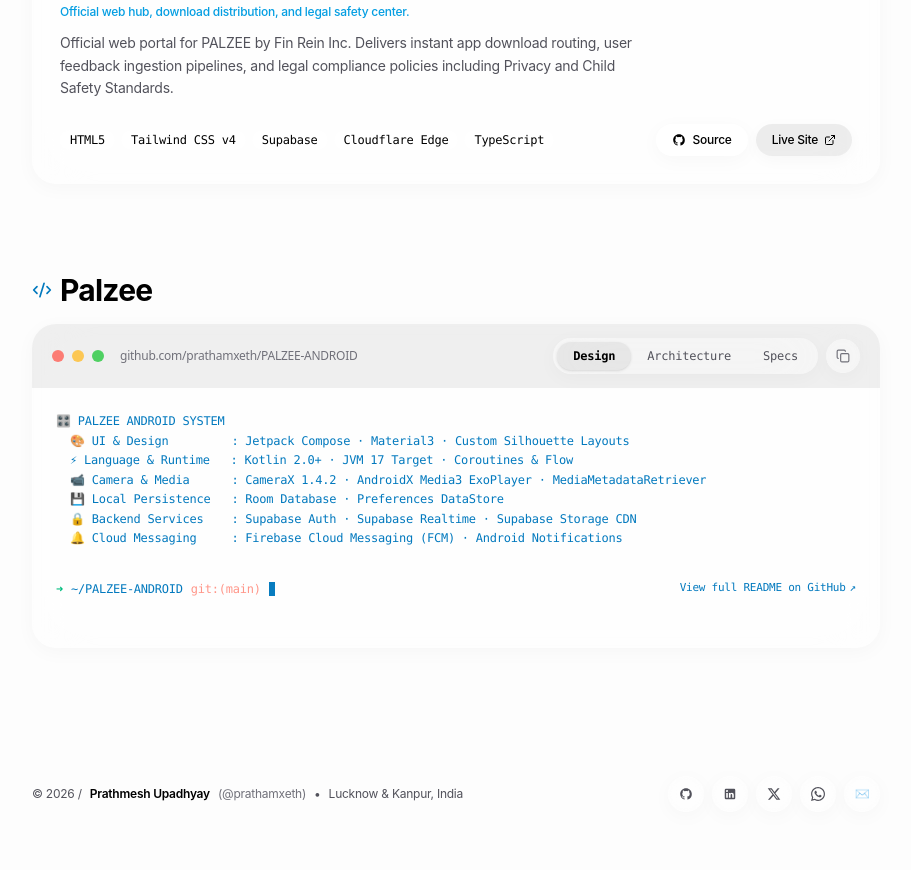
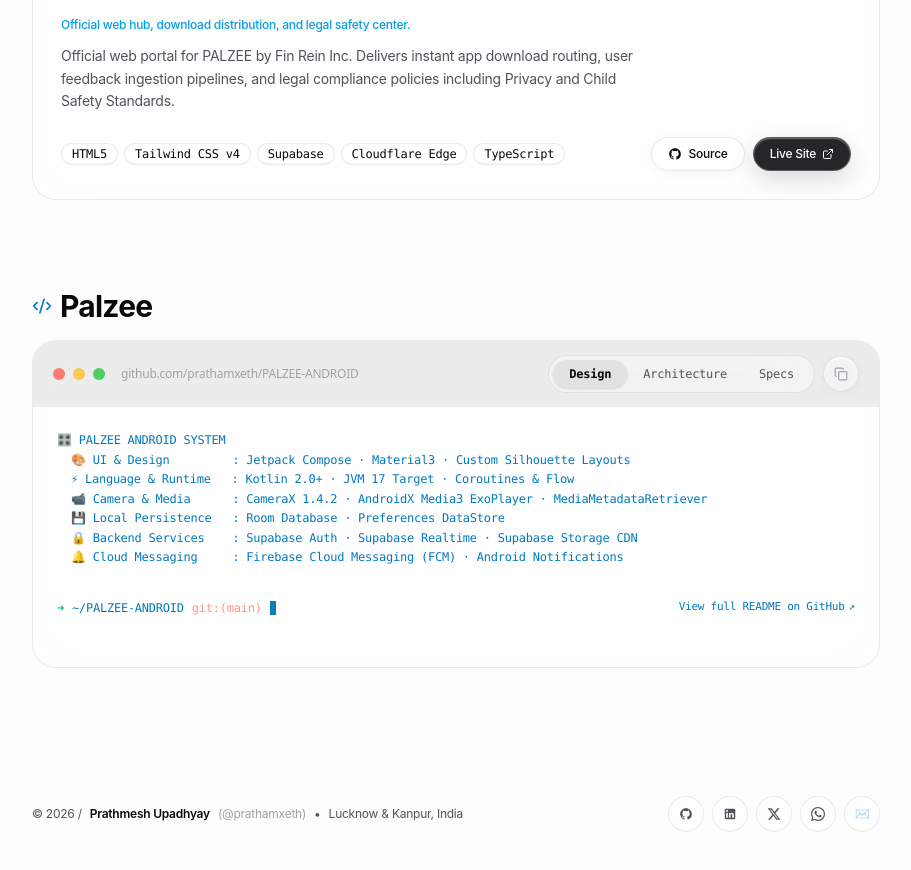
Before and after one commit to prathamxeth/pratham-portfolio, a Next.js app: page / in a window 1280 px wide. Shown: the part 1100-1970 px from the top of the page, without its empty margins (184-1095 px from the left). Built offline with nearby package versions, Linux system fonts and the light colour scheme.

Commit message:
refactor: update LiquidGL design tokens and glassmorphism styles across themes

```diff
--- a/src/app/globals.css
+++ b/src/app/globals.css
@@ -1,31 +1,35 @@
 @import "tailwindcss";
 
 :root {
-  /* Light Theme Palette: Deep Black Bold Titles, Neutral Grey Body */
+  /* LiquidGL Clean Light Theme Palette */
   --background: #fdfdfd;
   --page-bg: #fdfdfd;
-  --foreground: #000000;
-  --neutral-strong: #000000;
+  --foreground: #09090b;
+  --neutral-strong: #09090b;
   --neutral-medium: #52525b;
-  --neutral-weak: #71717a;
+  --neutral-weak: #a1a1aa;
+  --neutral-border: rgba(0, 0, 0, 0.08);
+  --neutral-border-strong: rgba(0, 0, 0, 0.16);
+  --neutral-alpha-weak: rgba(0, 0, 0, 0.03);
+  --neutral-alpha-medium: rgba(0, 0, 0, 0.06);
 
-  /* Pure Borderless Liquid Glass (Light) */
+  /* LiquidGL Refraction Tokens (Light) */
   --liquid-glass-bg: rgba(255, 255, 255, 0.45);
-  --liquid-glass-border: transparent;
-  --liquid-glass-bevel: none;
-  --liquid-glass-shadow: 0 4px 20px rgba(0, 0, 0, 0.03);
-  --liquid-glass-shadow-hover: 0 10px 30px rgba(2, 121, 190, 0.08);
+  --liquid-glass-border: rgba(0, 0, 0, 0.08);
+  --liquid-glass-bevel: inset 0 1.5px 2px 0 rgba(255, 255, 255, 0.95), inset 0 -1px 1px 0 rgba(0, 0, 0, 0.03);
+  --liquid-glass-shadow: 0 10px 30px rgba(0, 0, 0, 0.04), 0 0 0 1px rgba(0, 0, 0, 0.03);
+  --liquid-glass-shadow-hover: 0 18px 45px rgba(2, 121, 190, 0.12), 0 0 0 1px rgba(2, 121, 190, 0.25);
 
-  /* Active Crystal Pill (Light) */
-  --liquid-active-bg: rgba(0, 0, 0, 0.06);
-  --liquid-active-border: transparent;
-  --liquid-active-text: #000000;
+  /* Active Liquid Indicator (Light) */
+  --liquid-active-bg: rgba(0, 0, 0, 0.07);
+  --liquid-active-border: rgba(0, 0, 0, 0.12);
+  --liquid-active-text: #09090b;
 
-  /* Primary Liquid Pill Button (Light) */
-  --liquid-primary-bg: rgba(0, 0, 0, 0.07);
-  --liquid-primary-text: #000000;
-  --liquid-primary-border: transparent;
-  --liquid-primary-shadow: 0 4px 16px rgba(0, 0, 0, 0.03);
+  /* Primary Liquid Button (Light) */
+  --liquid-primary-bg: rgba(9, 9, 11, 0.88);
+  --liquid-primary-text: #ffffff;
+  --liquid-primary-border: rgba(255, 255, 255, 0.25);
+  --liquid-primary-shadow: 0 8px 24px rgba(0, 0, 0, 0.15), inset 0 1px 1.5px rgba(255, 255, 255, 0.35);
 
   /* Brand Accents */
   --brand-primary: #0279be;
@@ -33,40 +37,42 @@
   --brand-accent: #e90507;
   --brand-cyan: #17c0fd;
   --brand-peach: #ff9689;
-  --dots-color: rgba(2, 121, 190, 0.06);
-  --neutral-border: transparent;
-  --neutral-border-strong: transparent;
+  --dots-color: rgba(2, 121, 190, 0.08);
 }
 
 [data-theme="dark"],
 :root[class~="dark"],
 @media (prefers-color-scheme: dark) {
   :root:not([data-theme="light"]) {
-    /* Dark Theme Palette: Pure White Bold Titles, Clean Muted Grey Body */
+    /* LiquidGL Deep Dark Theme Palette */
     --background: #09090b;
     --page-bg: #09090b;
-    --foreground: #ffffff;
-    --neutral-strong: #ffffff;
+    --foreground: #fafafa;
+    --neutral-strong: #fafafa;
     --neutral-medium: #a1a1aa;
     --neutral-weak: #71717a;
+    --neutral-border: rgba(255, 255, 255, 0.08);
+    --neutral-border-strong: rgba(255, 255, 255, 0.18);
+    --neutral-alpha-weak: rgba(255, 255, 255, 0.03);
+    --neutral-alpha-medium: rgba(255, 255, 255, 0.06);
 
-    /* Pure Borderless Liquid Glass (Dark) */
-    --liquid-glass-bg: rgba(255, 255, 255, 0.035);
-    --liquid-glass-border: transparent;
-    --liquid-glass-bevel: none;
-    --liquid-glass-shadow: 0 8px 32px rgba(0, 0, 0, 0.5);
-    --liquid-glass-shadow-hover: 0 14px 40px rgba(23, 192, 253, 0.15);
+    /* LiquidGL Refraction Tokens (Dark) */
+    --liquid-glass-bg: rgba(24, 24, 27, 0.4);
+    --liquid-glass-border: rgba(255, 255, 255, 0.1);
+    --liquid-glass-bevel: inset 0 1.5px 2px 0 rgba(255, 255, 255, 0.18), inset 0 -1px 1px 0 rgba(0, 0, 0, 0.5);
+    --liquid-shadow: 0 12px 36px rgba(0, 0, 0, 0.6), 0 0 0 1px rgba(255, 255, 255, 0.05);
+    --liquid-shadow-hover: 0 20px 50px rgba(23, 192, 253, 0.2), 0 0 0 1px rgba(23, 192, 253, 0.35);
 
-    /* Active Crystal Pill (Dark) */
-    --liquid-active-bg: rgba(255, 255, 255, 0.1);
-    --liquid-active-border: transparent;
+    /* Active Liquid Indicator (Dark) */
+    --liquid-active-bg: rgba(255, 255, 255, 0.12);
+    --liquid-active-border: rgba(255, 255, 255, 0.2);
     --liquid-active-text: #ffffff;
 
-    /* Primary Liquid Pill Button (Dark) */
-    --liquid-primary-bg: rgba(255, 255, 255, 0.08);
+    /* Primary Liquid Button (Dark) */
+    --liquid-primary-bg: rgba(255, 255, 255, 0.14);
     --liquid-primary-text: #ffffff;
-    --liquid-primary-border: transparent;
-    --liquid-primary-shadow: 0 8px 24px rgba(23, 192, 253, 0.15);
+    --liquid-primary-border: rgba(255, 255, 255, 0.28);
+    --liquid-primary-shadow: 0 10px 30px rgba(23, 192, 253, 0.25), inset 0 1.5px 2px rgba(255, 255, 255, 0.35);
 
     /* Brand Accents */
     --brand-primary: #17c0fd;
@@ -74,76 +80,78 @@
     --brand-accent: #ff9689;
     --brand-cyan: #82f1fc;
     --brand-peach: #ff9689;
-    --dots-color: rgba(23, 192, 253, 0.08);
-    --neutral-border: transparent;
-    --neutral-border-strong: transparent;
+    --dots-color: rgba(23, 192, 253, 0.12);
   }
 }
 
 [data-theme="dark"] {
   --background: #09090b;
   --page-bg: #09090b;
-  --foreground: #ffffff;
-  --neutral-strong: #ffffff;
+  --foreground: #fafafa;
+  --neutral-strong: #fafafa;
   --neutral-medium: #a1a1aa;
   --neutral-weak: #71717a;
+  --neutral-border: rgba(255, 255, 255, 0.08);
+  --neutral-border-strong: rgba(255, 255, 255, 0.18);
+  --neutral-alpha-weak: rgba(255, 255, 255, 0.03);
+  --neutral-alpha-medium: rgba(255, 255, 255, 0.06);
 
-  --liquid-glass-bg: rgba(255, 255, 255, 0.035);
-  --liquid-glass-border: transparent;
-  --liquid-glass-bevel: none;
-  --liquid-glass-shadow: 0 8px 32px rgba(0, 0, 0, 0.5);
-  --liquid-glass-shadow-hover: 0 14px 40px rgba(23, 192, 253, 0.15);
+  --liquid-glass-bg: rgba(24, 24, 27, 0.4);
+  --liquid-glass-border: rgba(255, 255, 255, 0.1);
+  --liquid-glass-bevel: inset 0 1.5px 2px 0 rgba(255, 255, 255, 0.18), inset 0 -1px 1px 0 rgba(0, 0, 0, 0.5);
+  --liquid-shadow: 0 12px 36px rgba(0, 0, 0, 0.6), 0 0 0 1px rgba(255, 255, 255, 0.05);
+  --liquid-shadow-hover: 0 20px 50px rgba(23, 192, 253, 0.2), 0 0 0 1px rgba(23, 192, 253, 0.35);
 
-  --liquid-active-bg: rgba(255, 255, 255, 0.1);
-  --liquid-active-border: transparent;
+  --liquid-active-bg: rgba(255, 255, 255, 0.12);
+  --liquid-active-border: rgba(255, 255, 255, 0.2);
   --liquid-active-text: #ffffff;
 
-  --liquid-primary-bg: rgba(255, 255, 255, 0.08);
+  --liquid-primary-bg: rgba(255, 255, 255, 0.14);
   --liquid-primary-text: #ffffff;
-  --liquid-primary-border: transparent;
-  --liquid-primary-shadow: 0 8px 24px rgba(23, 192, 253, 0.15);
+  --liquid-primary-border: rgba(255, 255, 255, 0.28);
+  --liquid-primary-shadow: 0 10px 30px rgba(23, 192, 253, 0.25), inset 0 1.5px 2px rgba(255, 255, 255, 0.35);
 
   --brand-primary: #17c0fd;
   --brand-secondary: #049ee2;
   --brand-accent: #ff9689;
   --brand-cyan: #82f1fc;
   --brand-peach: #ff9689;
-  --dots-color: rgba(23, 192, 253, 0.08);
-  --neutral-border: transparent;
-  --neutral-border-strong: transparent;
+  --dots-color: rgba(23, 192, 253, 0.12);
 }
 
 [data-theme="light"] {
   --background: #fdfdfd;
   --page-bg: #fdfdfd;
-  --foreground: #000000;
-  --neutral-strong: #000000;
+  --foreground: #09090b;
+  --neutral-strong: #09090b;
   --neutral-medium: #52525b;
-  --neutral-weak: #71717a;
+  --neutral-weak: #a1a1aa;
+  --neutral-border: rgba(0, 0, 0, 0.08);
+  --neutral-border-strong: rgba(0, 0, 0, 0.16);
+  --neutral-alpha-weak: rgba(0, 0, 0, 0.03);
+  --neutral-alpha-medium: rgba(0, 0, 0, 0.06);
 
   --liquid-glass-bg: rgba(255, 255, 255, 0.45);
-  --liquid-glass-border: transparent;
-  --liquid-glass-bevel: none;
-  --liquid-glass-shadow: 0 4px 20px rgba(0, 0, 0, 0.03);
-  --liquid-shadow-hover: 0 10px 30px rgba(2, 121, 190, 0.08);
+  --liquid-glass-border: rgba(0, 0, 0, 0.08);
+  --liquid-glass-bevel: inset 0 1.5px 2px 0 rgba(255, 255, 255, 0.95), inset 0 -1px 1px 0 rgba(0, 0, 0, 0.03);
+  --liquid-glass-shadow: 0 10px 30px rgba(0, 0, 0, 0.04), 0 0 0 1px rgba(0, 0, 0, 0.03);
+  --liquid-shadow-hover: 0 18px 45px rgba(2, 121, 190, 0.12), 0 0 0 1px rgba(2, 121, 190, 0.25);
 
-  --liquid-active-bg: rgba(0, 0, 0, 0.06);
-  --liquid-active-border: transparent;
-  --liquid-active-text: #000000;
+  --liquid-active-bg: rgba(0, 0, 0, 0.07);
+  --liquid-active-border: rgba(0, 0, 0, 0.12);
+  --liquid-active-text: #09090b;
 
-  --liquid-primary-bg: rgba(0, 0, 0, 0.07);
-  --liquid-primary-text: #000000;
-  --liquid-primary-border: transparent;
-  --liquid-primary-shadow: 0 4px 16px rgba(0, 0, 0, 0.03);
+  --liquid-primary-bg: rgba(9, 9, 11, 0.88);
+  --liquid-primary-text: #ffffff;
+  --liquid-primary-border: rgba(255, 255, 255, 0.25);
+  --liquid-primary-shadow: 0 8px 24px rgba(0, 0, 0, 0.15), inset 0 1px 1.5px rgba(255, 255, 255, 0.35);
 
   --brand-primary: #0279be;
   --brand-secondary: #049ee2;
   --brand-accent: #e90507;
   --brand-cyan: #17c0fd;
   --brand-peach: #ff9689;
-  --dots-color: rgba(2, 121, 190, 0.06);
-  --neutral-border: transparent;
-  --neutral-border-strong: transparent;
+  --dots-color: rgba(2, 121, 190, 0.08);
 }
 
 html {
@@ -160,13 +168,6 @@
   letter-spacing: -0.015em;
 }
 
-/* Headings Typography: Bold Pure Black in Light, Bold Pure White in Dark */
-h1, h2, h3, h4, h5, h6 {
-  color: var(--neutral-strong);
-  font-weight: 700;
-  letter-spacing: -0.025em;
-}
-
 /* Background Ambient Dots */
 .magic-bg-dots {
   position: fixed;
@@ -179,72 +180,70 @@
   -webkit-mask-image: radial-gradient(ellipse 80% 70% at 50% 0%, #000 35%, transparent 100%);
 }
 
-/* Pure Borderless Liquid Glass */
+/* LiquidGL Glass Surface */
 .liquid-glass {
   background: var(--liquid-glass-bg);
   backdrop-filter: blur(28px) saturate(190%);
   -webkit-backdrop-filter: blur(28px) saturate(190%);
-  border: none !important;
-  box-shadow: var(--liquid-glass-shadow);
-  transition: all 0.3s cubic-bezier(0.16, 1, 0.3, 1);
+  border: 1px solid var(--liquid-glass-border);
+  box-shadow: var(--liquid-glass-bevel), var(--liquid-shadow);
+  transition: all 0.35s cubic-bezier(0.16, 1, 0.3, 1);
 }
 
 .liquid-glass:hover {
-  background: rgba(255, 255, 255, 0.06);
-  box-shadow: var(--liquid-glass-shadow-hover);
+  box-shadow: var(--liquid-glass-bevel), var(--liquid-shadow-hover);
+  border-color: var(--brand-primary);
   transform: translateY(-1px);
 }
 
-/* Borderless Liquid Pill Button */
+/* Liquid Secondary Button */
 .liquid-button {
   background: var(--liquid-glass-bg);
-  backdrop-filter: blur(24px) saturate(180%);
-  -webkit-backdrop-filter: blur(24px) saturate(180%);
-  border: none !important;
-  box-shadow: var(--liquid-glass-shadow);
+  backdrop-filter: blur(20px) saturate(180%);
+  -webkit-backdrop-filter: blur(20px) saturate(180%);
+  border: 1px solid var(--liquid-glass-border);
+  box-shadow: var(--liquid-glass-bevel), 0 2px 10px rgba(0, 0, 0, 0.04);
   transition: all 0.2s cubic-bezier(0.16, 1, 0.3, 1);
 }
 
 .liquid-button:hover {
-  background: var(--liquid-active-bg);
-  color: var(--brand-primary);
-  box-shadow: 0 6px 18px rgba(23, 192, 253, 0.15);
-  transform: translateY(-0.5px);
+  border-color: var(--brand-primary);
+  box-shadow: var(--liquid-glass-bevel), 0 8px 20px -4px rgba(23, 192, 253, 0.25);
+  transform: translateY(-1px);
 }
 
 .liquid-button:active {
   transform: scale(0.97);
 }
 
-/* Borderless Primary Action Pill */
+/* Liquid Primary CTA Button */
 .liquid-primary-btn {
   background: var(--liquid-primary-bg);
   color: var(--liquid-primary-text);
-  backdrop-filter: blur(28px) saturate(190%);
-  -webkit-backdrop-filter: blur(28px) saturate(190%);
-  border: none !important;
+  backdrop-filter: blur(24px) saturate(190%);
+  -webkit-backdrop-filter: blur(24px) saturate(190%);
+  border: 1px solid var(--liquid-primary-border);
   box-shadow: var(--liquid-primary-shadow);
-  transition: all 0.2s cubic-bezier(0.16, 1, 0.3, 1);
+  transition: all 0.25s cubic-bezier(0.16, 1, 0.3, 1);
 }
 
 .liquid-primary-btn:hover {
-  background: var(--liquid-active-bg);
-  color: var(--brand-primary);
-  box-shadow: 0 8px 24px rgba(23, 192, 253, 0.25);
-  transform: translateY(-0.5px);
+  border-color: var(--brand-primary);
+  box-shadow: 0 12px 32px rgba(23, 192, 253, 0.4), inset 0 1.5px 2px rgba(255, 255, 255, 0.5);
+  transform: translateY(-1px);
 }
 
 .liquid-primary-btn:active {
   transform: scale(0.97);
 }
 
-/* Borderless Liquid Icon Pill */
+/* Liquid Icon Button */
 .liquid-icon-btn {
   background: var(--liquid-glass-bg);
-  backdrop-filter: blur(20px);
-  -webkit-backdrop-filter: blur(20px);
-  border: none !important;
-  box-shadow: var(--liquid-glass-shadow);
+  backdrop-filter: blur(18px) saturate(180%);
+  -webkit-backdrop-filter: blur(18px) saturate(180%);
+  border: 1px solid var(--liquid-glass-border);
+  box-shadow: var(--liquid-glass-bevel);
   transition: all 0.2s ease;
   display: inline-flex;
   align-items: center;
@@ -252,8 +251,8 @@
 }
 
 .liquid-icon-btn:hover {
+  border-color: var(--brand-primary);
   color: var(--brand-primary);
-  background: var(--liquid-active-bg);
   transform: scale(1.05);
 }
 
@@ -261,48 +260,48 @@
   transform: scale(0.95);
 }
 
-/* Borderless Floating Nav Dock */
+/* Liquid Top Navigation Dock */
 .magic-header-dock {
   background: var(--liquid-glass-bg);
-  backdrop-filter: blur(32px) saturate(190%);
-  -webkit-backdrop-filter: blur(32px) saturate(190%);
-  border: none !important;
-  box-shadow: 0 12px 36px rgba(0, 0, 0, 0.08);
+  backdrop-filter: blur(32px) saturate(200%);
+  -webkit-backdrop-filter: blur(32px) saturate(200%);
+  border: 1px solid var(--liquid-glass-border);
+  box-shadow: var(--liquid-glass-bevel), 0 16px 40px -10px rgba(0, 0, 0, 0.2);
 }
 
-/* Borderless Tag Pill */
+/* Liquid Tag */
 .magic-tag {
   background: var(--liquid-glass-bg);
   color: var(--neutral-strong);
-  border: none !important;
-  box-shadow: none;
+  border: 1px solid var(--liquid-glass-border);
+  box-shadow: var(--liquid-glass-bevel);
   font-family: ui-monospace, SFMono-Regular, Menlo, Monaco, Consolas, monospace;
   transition: all 0.2s ease;
 }
 
 .magic-tag:hover {
+  border-color: var(--brand-primary);
   color: var(--brand-primary);
-  background: var(--liquid-active-bg);
 }
 
-/* Borderless Form Input */
+/* Liquid Form Input */
 .liquid-input {
   background: var(--liquid-glass-bg);
-  backdrop-filter: blur(20px);
-  -webkit-backdrop-filter: blur(20px);
-  border: none !important;
-  box-shadow: none;
+  backdrop-filter: blur(16px);
+  -webkit-backdrop-filter: blur(16px);
+  border: 1px solid var(--liquid-glass-border);
+  box-shadow: var(--liquid-glass-bevel);
   transition: all 0.2s ease;
 }
 
 .liquid-input:focus {
-  background: var(--liquid-active-bg);
-  box-shadow: 0 0 0 2px rgba(23, 192, 253, 0.25);
+  border-color: var(--brand-primary);
+  box-shadow: var(--liquid-glass-bevel), 0 0 0 3px rgba(23, 192, 253, 0.2);
 }
 
 /* Minimalist Scrollbar */
 ::-webkit-scrollbar {
-  width: 4px;
+  width: 5px;
 }
 
 ::-webkit-scrollbar-track {
@@ -310,7 +309,7 @@
 }
 
 ::-webkit-scrollbar-thumb {
-  background: rgba(128, 128, 128, 0.2);
+  background: var(--liquid-glass-border);
   border-radius: 9999px;
 }
 
```
Also changed, not shown: src/components/HeaderNav.tsx (+11 -9 lines).
